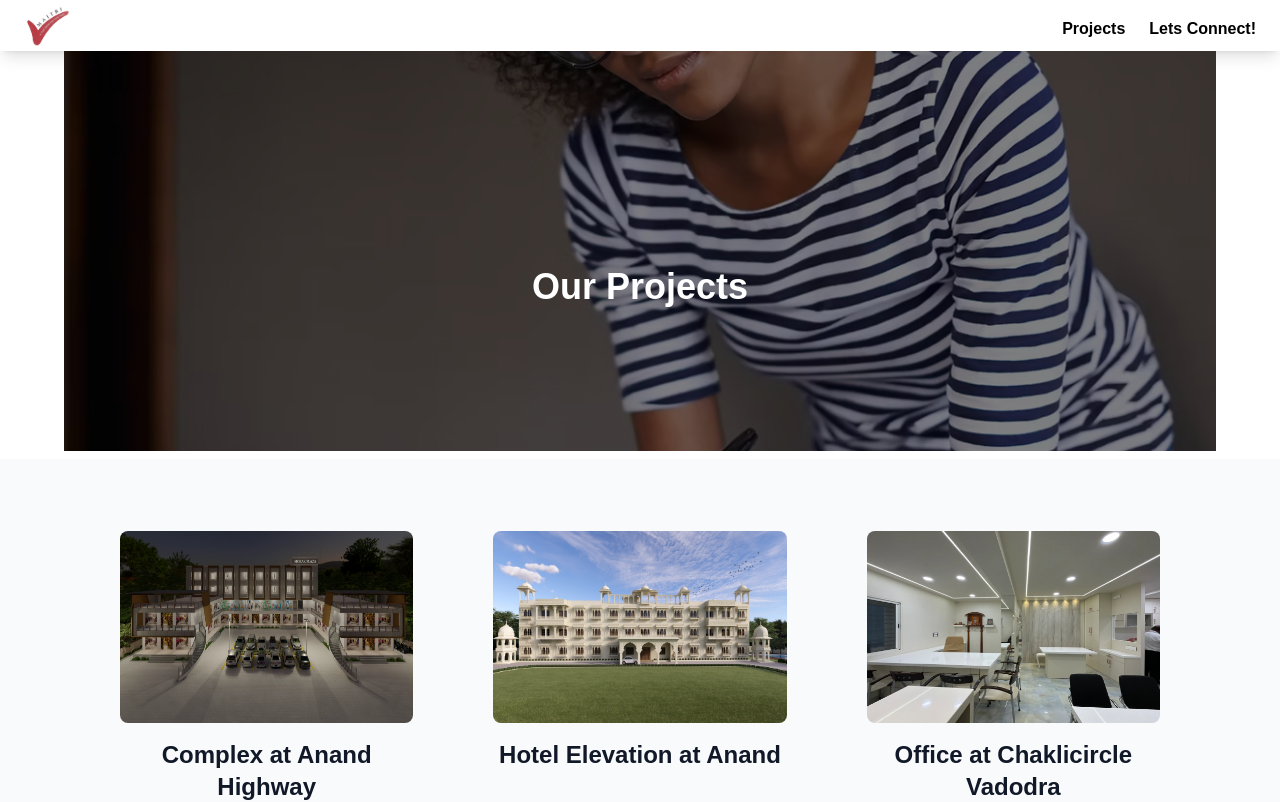
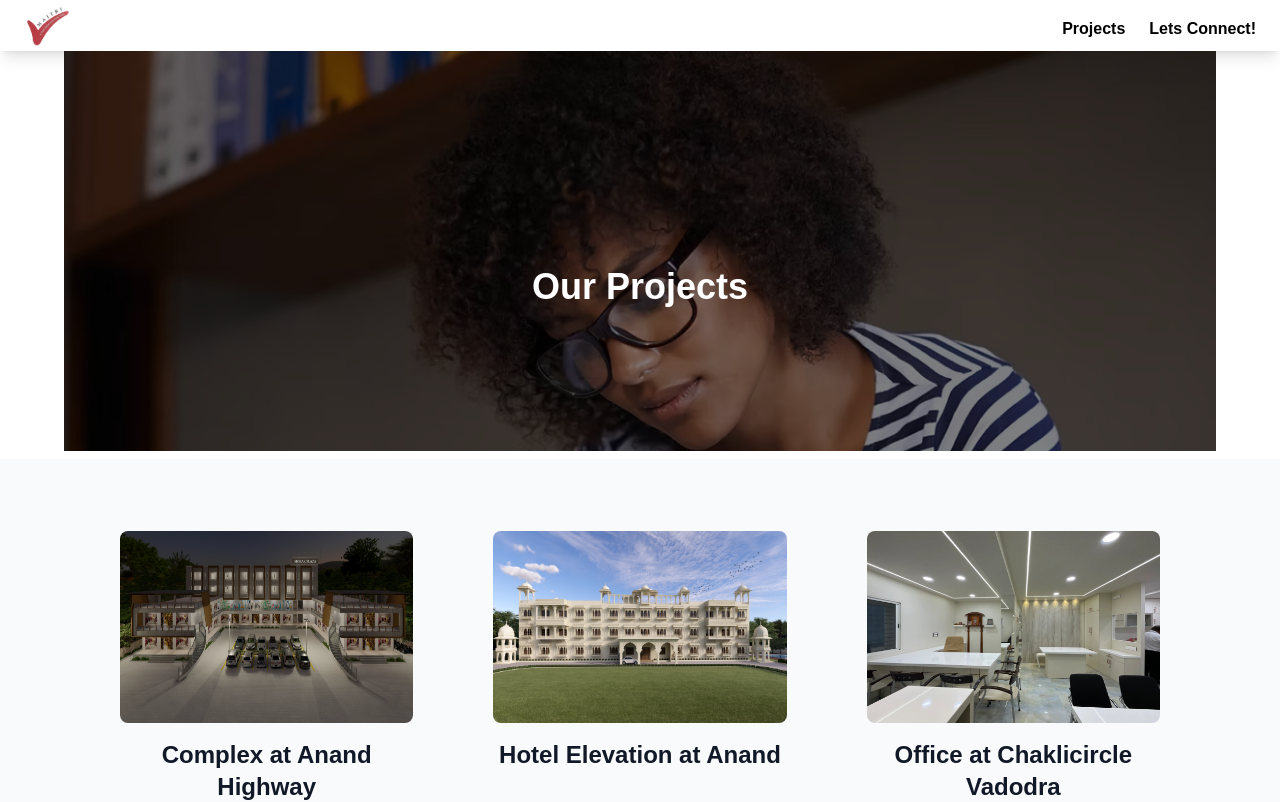
Before and after one commit to geekyvinayak/architecture, a Next.js app: page /projects in a window 1280 px wide. Shown: the top 802 px of the page. Built offline with nearby package versions, Linux system fonts and the light colour scheme; a web font is replaced by a local one.

Commit message:
major changes

```diff
--- a/src/app/Components/HeroSection/heroSection.jsx
+++ b/src/app/Components/HeroSection/heroSection.jsx
@@ -18,11 +18,11 @@ export default function HeroSection() {
 
       {/* Background Image Section */}
       <div
-        className="ImageBackgroundWrap flex bg-cover bg-center bg-fixed lg:h-[100vh] h-[50vh] sm:bg-top"
-        style={{
-          backgroundImage: "url(/images/hero.webp)",
-        }}
-      >
+  className="ImageBackgroundWrap flex bg-cover bg-center lg:bg-fixed bg-scroll lg:h-[100vh] h-[50vh] sm:bg-top"
+  style={{
+    backgroundImage: "url(/images/hero.webp)",
+  }}
+>
         {/* Content Section */}
         <div className="self-end max-w-4xl mx-auto pt-32 lg:pb-24 pb-5 mb-10 relative z-20">
           <div className="TextBackground bg-opacity-80 p-8 lg:p-12 text-center text-white">
--- a/src/app/globals.css
+++ b/src/app/globals.css
@@ -27,6 +27,18 @@ html {
 
 .slick-arrow{
  z-index: 10000 !important;
+}
+
+.ImageBackgroundWrap {
+  background-size: cover;
+  background-position: center top;
+  background-attachment: scroll; /* Ensures no unexpected behavior on mobile */
+}
+
+@media (min-width: 1024px) {
+  .ImageBackgroundWrap {
+    background-attachment: fixed; /* Apply fixed background only on larger screens */
+  }
 }
 
 .slick-prev:before, .slick-next:before {
--- a/src/app/layout.js
+++ b/src/app/layout.js
@@ -67,6 +67,8 @@ export default function RootLayout({ children }) {
 
         {/* Canonical URL */}
         <link rel="canonical" href="https://www.maitriassociates.in" />
+        <meta name="viewport" content="width=device-width, initial-scale=1, maximum-scale=1, user-scalable=no" />
+
       </head>
 
       <body
```
